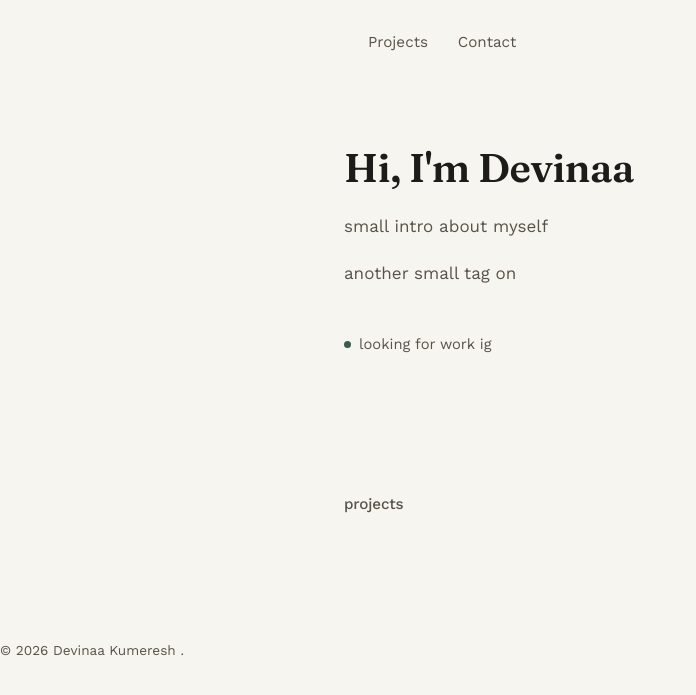
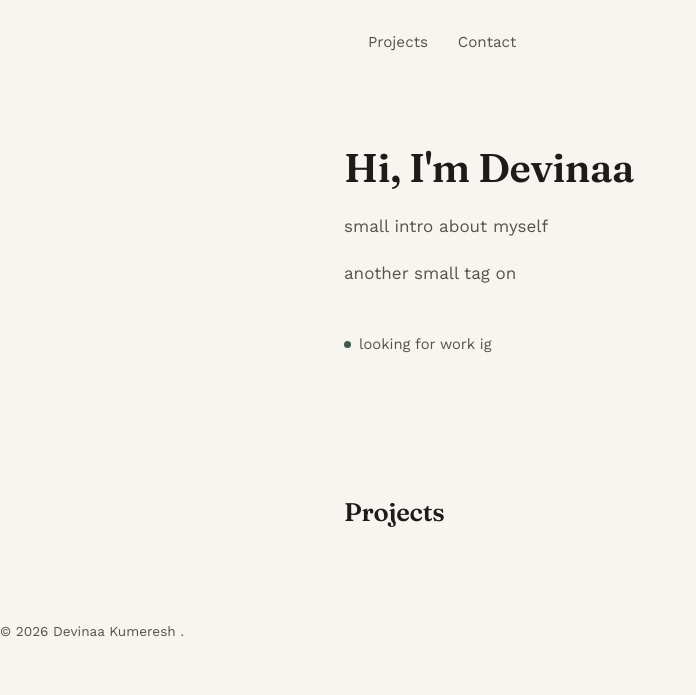
Before and after one commit to Ribena-dev/personal_blog, a Jekyll site: the page built from index.html, in a window 1280 px wide. Shown: the top 695 px of the page, without its empty margins (0-696 px from the left). Built offline with Jekyll 4.4.1, drawn with Linux system fonts in a browser that asks for light colours.

Commit message:
minor edits , posting list still not displaying

```diff
--- a/index.html
+++ b/index.html
@@ -18,7 +18,7 @@ title: landing page
 
 <section class="work" id="work">
   <div class="wrap">
-    <h2 class="eyebrow">projects</h2>
+    <h2 >Projects</h2>
 
     {% for post in site.posts %}
     <a class="case" href="{{'./_posts'}}">
```
Also changed, not shown: _posts/2022-01-01-eg2310.md (+1 -1 lines).
